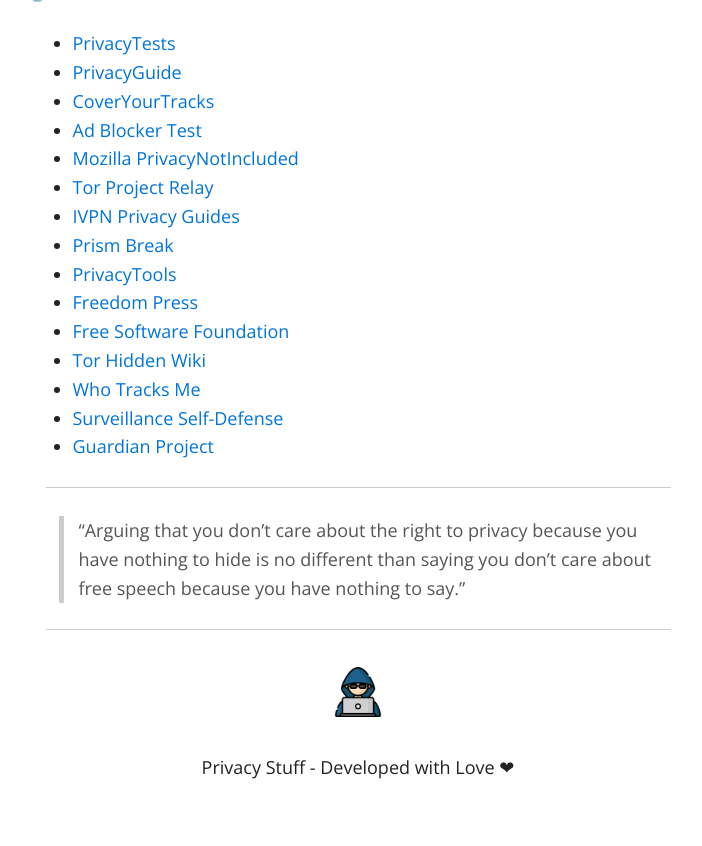
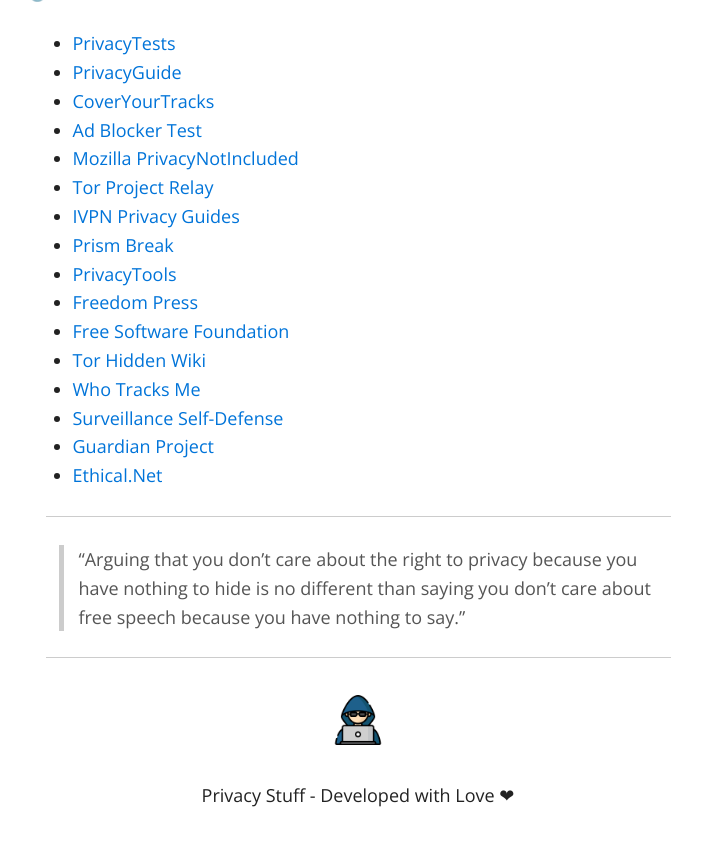
Before and after one commit to jcabeza/Privacy, a Jekyll site: the page built from index.md, in a window 1280 px wide and 900 px high, scrolled down 3179 px. Shown: the top 846 px of the window, without its empty margins (282-984 px from the left). Built offline with Jekyll 4.4.1, drawn with Linux system fonts in a browser that asks for light colours; nearby versions of some CDN libraries.

Commit message:
Add ethical.net

```diff
--- a/index.md
+++ b/index.md
@@ -117,6 +117,7 @@
  - [Who Tracks Me](https://whotracks.me)
  - [Surveillance Self-Defense](https://ssd.eff.org)
  - [Guardian Project](https://guardianproject.github.io/haven)
+ - [Ethical.Net](https://ethical.net)
 
 <hr>
 
```
